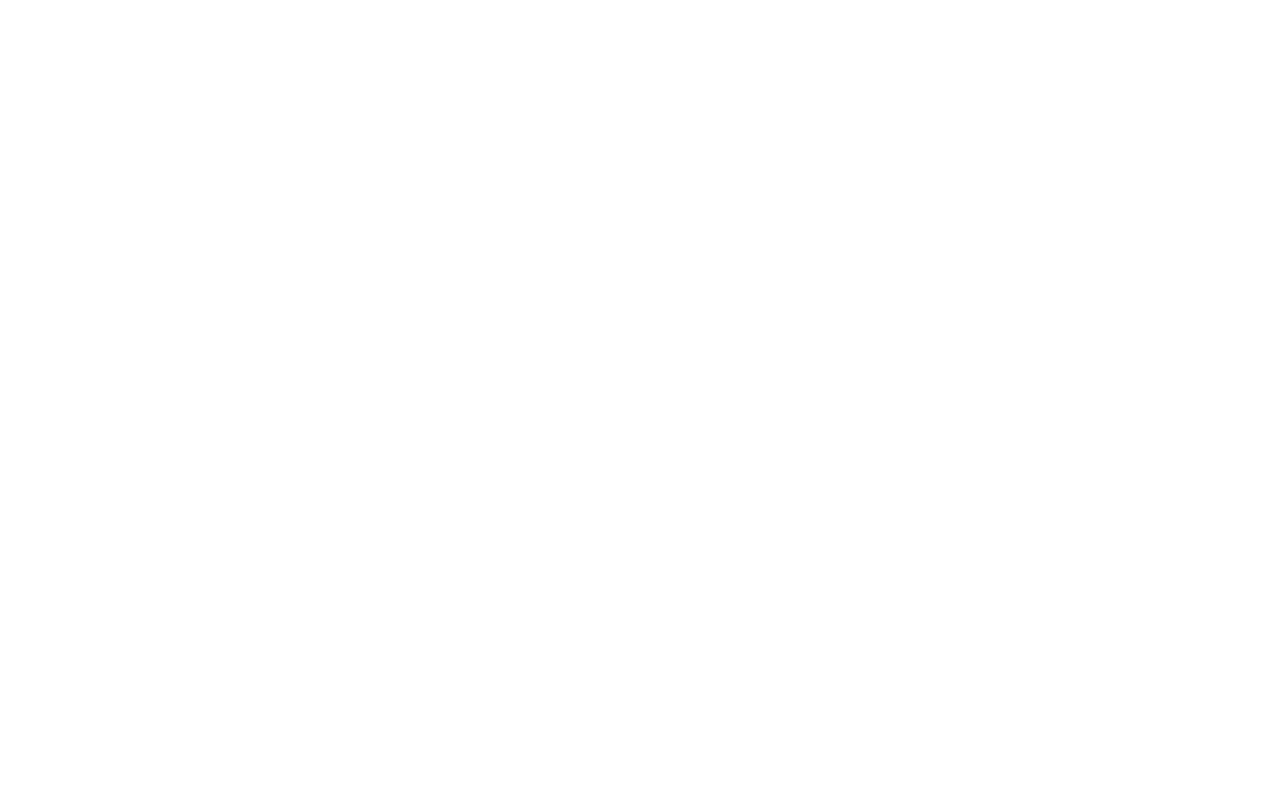
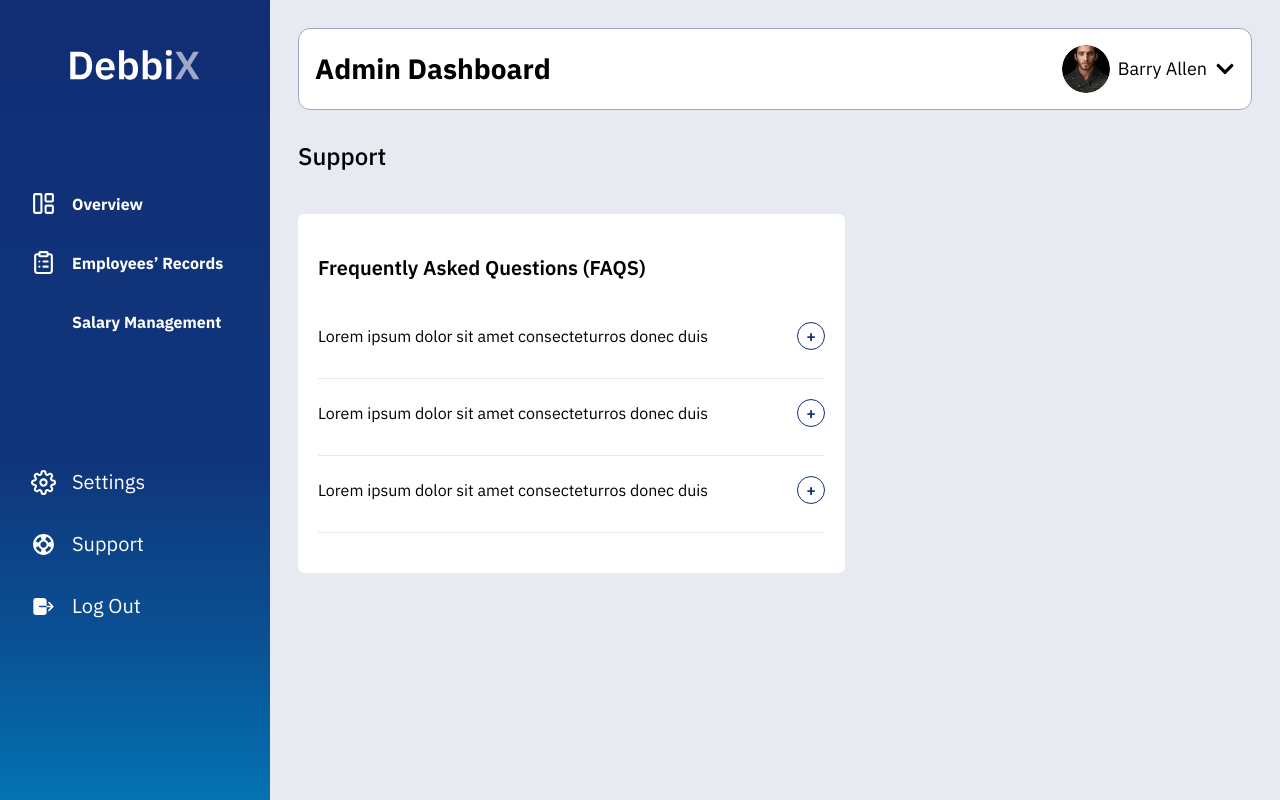
Before and after one commit to Creators-X/payroll-fe, a React (Vite) app: page /support in a window 1280 px wide. Before the commit this address had no page. Built offline with nearby package versions, Linux system fonts and the light colour scheme; some icons are missing.

Commit message:
support page

```diff
--- a/src/components/Sidebar.jsx
+++ b/src/components/Sidebar.jsx
@@ -75,7 +75,7 @@
               <FiSettings size={25} /> Settings
             </Link>
             <Link
-              to=""
+              to="/support"
               className="flex text-white text-xl gap-4 w-full items-center justify-start p-[15px]"
             >
               <MdSupport size={25} /> Support
--- /dev/null
+++ b/src/page/Support/Support.jsx
@@ -0,0 +1,58 @@
+import { useState } from "react";
+
+const Support = () => {
+  const questions = [
+    {
+      id: 1,
+      question: "Lorem ipsum dolor sit amet consecteturros donec duis",
+      answer: "Lorem ipsum dolor sit amet consecteturros donec duis",
+    },
+    {
+      id: 2,
+      question: "Lorem ipsum dolor sit amet consecteturros donec duis",
+      answer: "Lorem ipsum dolor sit amet consecteturros donec duis",
+    },
+    {
+      id: 3,
+      question: "Lorem ipsum dolor sit amet consecteturros donec duis",
+      answer: "Lorem ipsum dolor sit amet consecteturros donec duis",
+    },
+  ];
+  const [answer, setAnswer] = useState("");
+  const handleShow = (e, index) => {
+    setAnswer((prev) => (prev === index ? "" : index));
+  };
+  return (
+    <section>
+      <header>
+        <h2 className="text-[24px] font-medium ">Support</h2>
+      </header>
+      <main className="max-w-[547px] bg-white rounded-md py-10 px-5 mt-10">
+        <h2 className="mb-5 font-semibold text-xl">
+          Frequently Asked Questions (FAQS)
+        </h2>
+        {questions.map((questionEl, index) => (
+          <div
+            className="py-5 border-b cursor-pointer  border-[#E7EAF1] "
+            key={questionEl.id}
+          >
+            <div
+              className="flex justify-between items-center"
+              onClick={(e) => handleShow(e, index)}
+            >
+              <span>{questionEl.question}</span>
+              <span className="text-6 border-[1.5px] border-[#112D74] rounded-full text-[#112D74] w-7 h-7 grid place-items-center font-semibold ">
+                {answer === index ? "-" : "+"}
+              </span>
+            </div>
+            <div className="mt-2 text-[15px] px-2.5">
+              {answer === index && questionEl.answer}
+            </div>
+          </div>
+        ))}
+      </main>
+    </section>
+  );
+};
+
+export default Support;
--- a/src/routes/routes.jsx
+++ b/src/routes/routes.jsx
@@ -4,6 +4,7 @@
 import Login from "./../page/Auth/Auth";
 import EmployeeRecord from "../page/EmployeeRecord/EmployeeRecord";
 import Settings from "../page/Settings/Settings";
+import Support from "../page/Support/Support";
 export const routes = [
   {
     key: "onboarding-process",
@@ -38,4 +39,9 @@
     path: "/settings",
     element: <Settings />,
   },
+  {
+    key: "suppory-page",
+    path: "/support",
+    element: <Support />,
+  },
 ];
```
